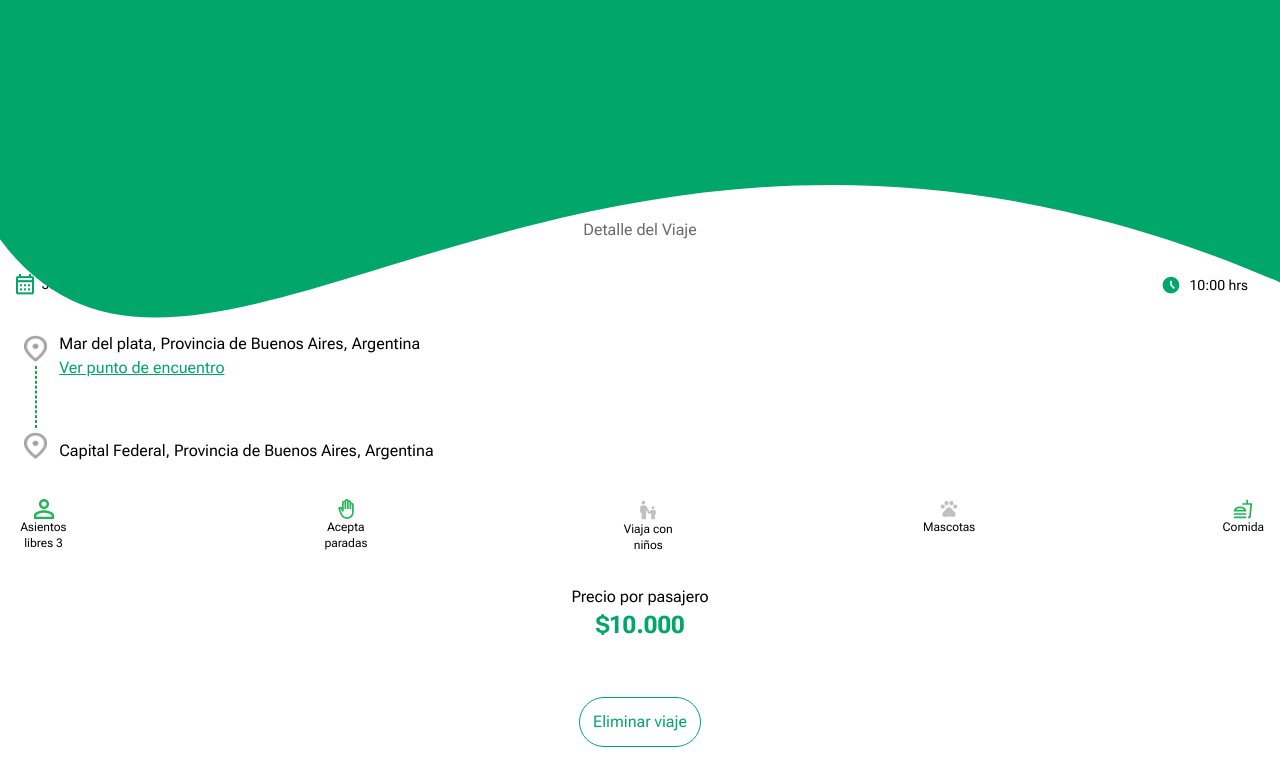
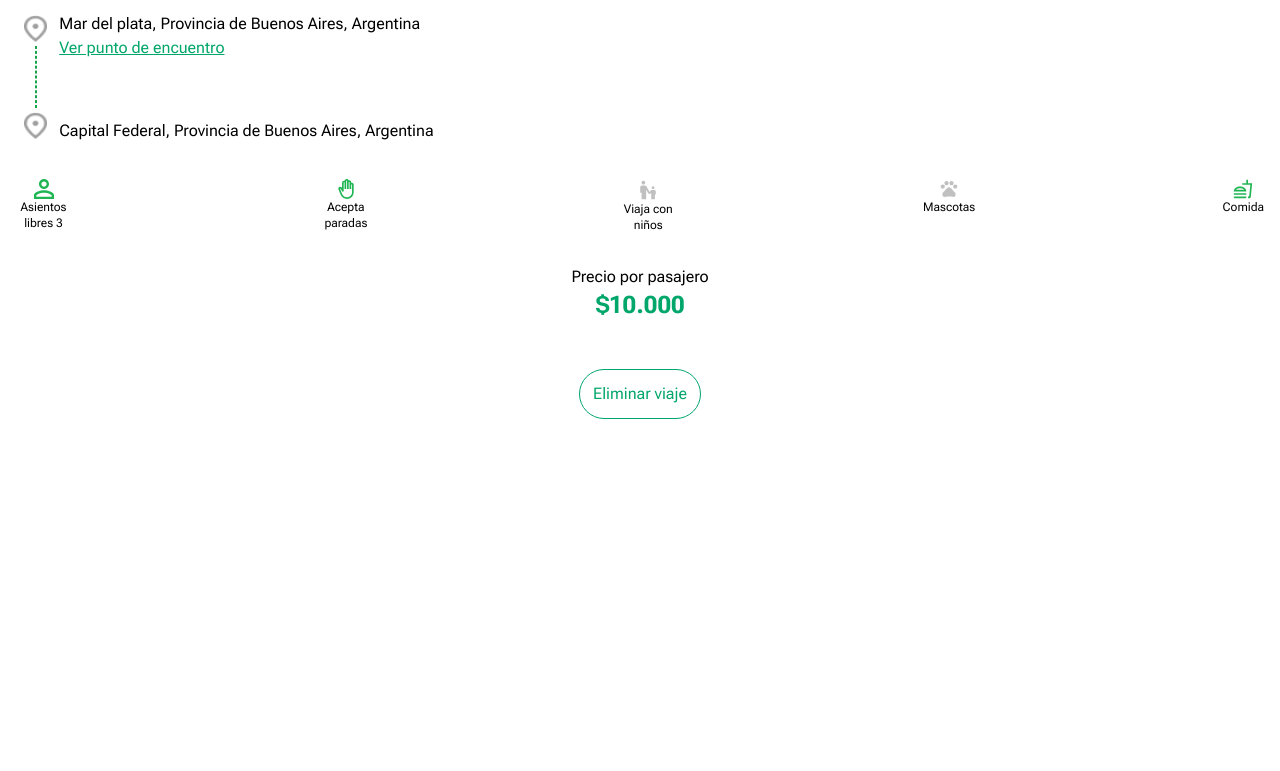
Before and after one commit to Diegogagan2587/A-Dedo, a React (Vite) app in the folder frontend/: page /trips/1/details-driver in a window 1280 px wide. Shown: the part 540-1311 px from the top of the page. After the commit the page ends 975 px from the top, so only its background shows below. Built offline with nearby package versions, Linux system fonts and the light colour scheme; no server answers; a web font is replaced by a local one.

Commit message:
front/fix: fix DriverDetailTrip

```diff
--- a/frontend/src/pages/profile-driver/DriverDetailTrip.jsx
+++ b/frontend/src/pages/profile-driver/DriverDetailTrip.jsx
@@ -1,4 +1,3 @@
-
 import TripFeature from '../../components/TripFeature'
 import LocationBarIcons from '../../components/LocationBarIcons'
 import Time from '../../components/Time'
@@ -33,7 +32,7 @@ const DriverDetailTrip = () => {
 
   return (
     <main>
-      <div className="absolute top-0">
+      <div className="absolute top-[-25vw] z-40 bg-white">
         <NavDetailsTrip name="Marcos" />
       <section className="mt-[10vw] sm:pt-[10vw] sm:mt-[20vw] px-4 flex flex-col gap-8 items-center">
         <h1 className="text-[#696969]">Detalle del Viaje</h1>
@@ -68,7 +67,7 @@ const DriverDetailTrip = () => {
         </section>
         <button
         onClick={togglePopupDelete}
-        className="w-[122px] h-[50px] border border-customGreen text-customGreen rounded-full m-6 p-2">
+        className="w-[122px] h-[50px] border border-customGreen text-customGreen rounded-full m-4 p-2">
           <Link>Eliminar viaje</Link>
         </button>
       </section>
```
